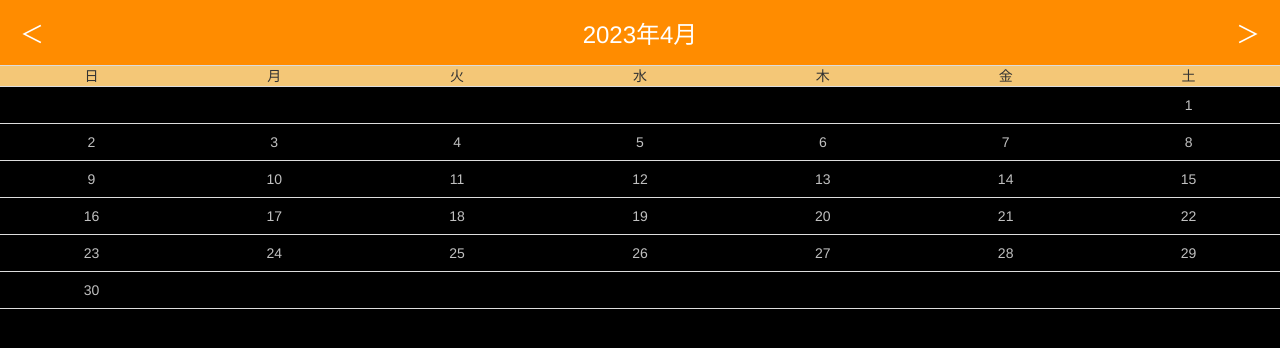
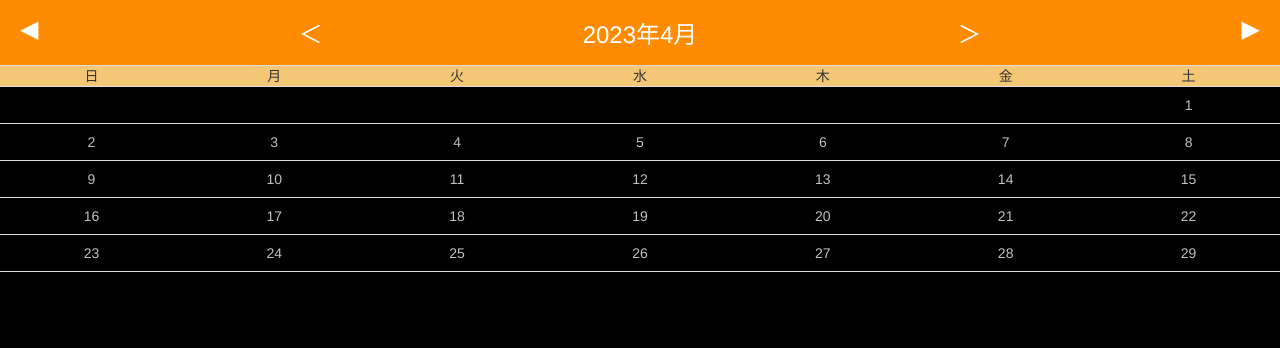
Before and after one commit to long-redhair-kelly/vueCalendar, a Vue app: page / in a window 1280 px wide. Shown: the top 348 px of the page. Built offline with nearby package versions, Linux system fonts and the light colour scheme.

Commit message:
ヘッダ機能追加

```diff
--- a/src/components/Calendar.vue
+++ b/src/components/Calendar.vue
@@ -1,6 +1,63 @@
+<script setup lang="ts">
+import "../css/Calendar.css";
+import { computed, ref } from "vue";
+import CalendarHeader from "./CalendarHeader.vue";
+import { YearMonth } from "../../src/interfaces/YearMonth";
+
+const weekDays = ["日", "月", "火", "水", "木", "金", "土"];
+const currentDate = new Date();
+let yearMonth = ref<YearMonth>({
+  year: currentDate.getFullYear(),
+  month: currentDate.getMonth() + 1,
+});
+
+function currentYearMonth(currentyearMonth: YearMonth): void {
+  yearMonth.value = currentyearMonth;
+}
+console.debug("*** yearMonth: ", yearMonth);
+
+/**
+ * カレンダー本体
+ */
+let calendar: Array<Array<string>> = [];
+const computedCalendar = computed(() => {
+  let firstWeekDay = new Date(
+    yearMonth.value.year,
+    yearMonth.value.month - 1,
+    1
+  ).getDay();
+  let lastDay = new Date(
+    yearMonth.value.year,
+    yearMonth.value.month,
+    0
+  ).getDate();
+  let dayNumber = 1;
+
+  while (dayNumber < lastDay) {
+    let weekData: Array<string> = [];
+    for (let i = 0; i <= 6; i++) {
+      if (calendar.length == 0 && i < firstWeekDay) {
+        weekData[i] = "";
+      } else if (lastDay < dayNumber) {
+        weekData[i] = "";
+      } else {
+        weekData[i] = dayNumber.toString();
+        dayNumber++;
+      }
+    }
+    calendar.push(weekData);
+  }
+  return calendar;
+});
+calendar = computedCalendar.value;
+</script>
+
 <template>
   <div>
-    <CalendarHeader />
+    <CalendarHeader
+      v-model:YearMonth="yearMonth"
+      @emitYaerMonth="currentYearMonth"
+    />
     <table id="main">
       <thead>
         <th v-for="(weekDay, weekDayIndex) in weekDays" :key="weekDayIndex">
@@ -23,18 +80,3 @@
     </table>
   </div>
 </template>
-
-<script setup lang="ts">
-import "../css/Calendar.css";
-import CalendarHeader from "./CalendarHeader.vue";
-
-const weekDays = ["日", "月", "火", "水", "木", "金", "土"];
-const calendar = [
-  ["", "", "", "", "", "", 1],
-  [2, 3, 4, 5, 6, 7, 8],
-  [9, 10, 11, 12, 13, 14, 15],
-  [16, 17, 18, 19, 20, 21, 22],
-  [23, 24, 25, 26, 27, 28, 29],
-  [30, "", "", "", "", "", ""],
-];
-</script>
--- a/src/components/CalendarHeader.vue
+++ b/src/components/CalendarHeader.vue
@@ -1,48 +1,79 @@
-<template>
-  <div id="header">
-    <span class="header-arrow" @click="lastMonth">＜</span>
-    <span class="selected-month"
-      >{{ yearMonth.year }}年{{ yearMonth.month }}月</span
-    >
-    <span class="header-arrow" @click="nextMonth">＞</span>
-  </div>
-</template>
+<script setup lang="ts">
+import { defineEmits, ref } from "vue";
+import "../css/CalendarHeader.css";
+import { YearMonth } from "../../src/interfaces/YearMonth";
 
-<script setup lang="ts">
-import { reactive } from "vue";
-import "../css/CalendarHeader.css";
-
-interface YearMonth {
-  year: number;
-  month: number;
-}
-
-let yearMonth = reactive<YearMonth>({
-  year: 2023,
-  month: 4,
+const currentDate = new Date();
+let yearMonth = ref<YearMonth>({
+  year: currentDate.getFullYear(),
+  month: currentDate.getMonth() + 1,
 });
+console.debug("*** header_yearMonth: ", yearMonth);
+const emit = defineEmits(["emitYaerMonth"]);
 
 /**
- * 先月
+ * 現在年月
  */
-const lastMonth = () => {
-  yearMonth.month--;
-  if (yearMonth.month < 1) {
-    yearMonth.year--;
-    yearMonth.month = 12;
-  }
+const currentYearMonth = () => {
+  yearMonth.value.year = currentDate.getFullYear();
+  yearMonth.value.month = currentDate.getMonth() + 1;
+  emit("emitYaerMonth", yearMonth);
   return yearMonth;
 };
 
 /**
- * 次月
+ * 前年
+ */
+const prevYear = () => {
+  yearMonth.value.year--;
+  emit("emitYaerMonth", yearMonth);
+  return yearMonth;
+};
+
+/**
+ * 前月
+ */
+const prevMonth = () => {
+  yearMonth.value.month--;
+  if (yearMonth.value.month < 1) {
+    yearMonth.value.year--;
+    yearMonth.value.month = 12;
+  }
+  emit("emitYaerMonth", yearMonth);
+  return yearMonth;
+};
+
+/**
+ * 来月
  */
 const nextMonth = () => {
-  yearMonth.month++;
-  if (yearMonth.month > 12) {
-    yearMonth.year++;
-    yearMonth.month = 1;
+  yearMonth.value.month++;
+  if (yearMonth.value.month > 12) {
+    yearMonth.value.year++;
+    yearMonth.value.month = 1;
   }
+  emit("emitYaerMonth", yearMonth);
+  return yearMonth;
+};
+
+/**
+ * 来年
+ */
+const nextYear = () => {
+  yearMonth.value.year++;
+  emit("emitYaerMonth", yearMonth);
   return yearMonth;
 };
 </script>
+
+<template>
+  <div id="header">
+    <span class="header-arrow" @click="prevYear">◀</span>
+    <span class="header-arrow" @click="prevMonth">＜</span>
+    <span class="selected-month" @click="currentYearMonth"
+      >{{ yearMonth.year }}年{{ yearMonth.month }}月</span
+    >
+    <span class="header-arrow" @click="nextMonth">＞</span>
+    <span class="header-arrow" @click="nextYear">▶</span>
+  </div>
+</template>
--- /dev/null
+++ b/src/interfaces/YearMonth.ts
@@ -0,0 +1,4 @@
+export interface YearMonth {
+  year: number;
+  month: number;
+}
```
